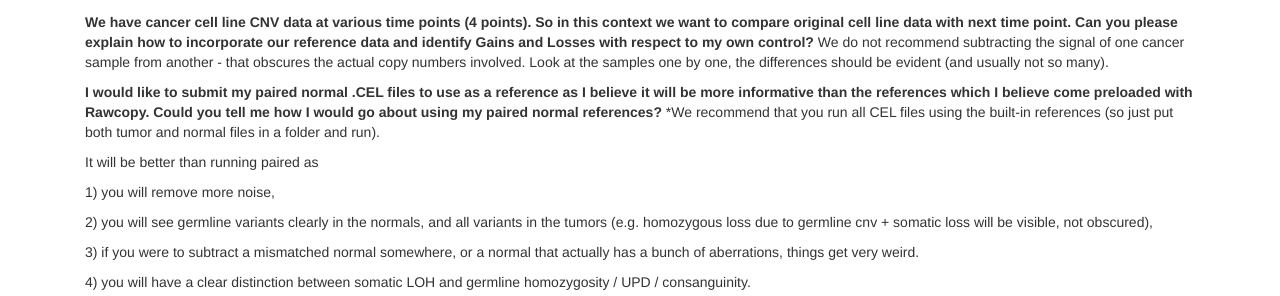
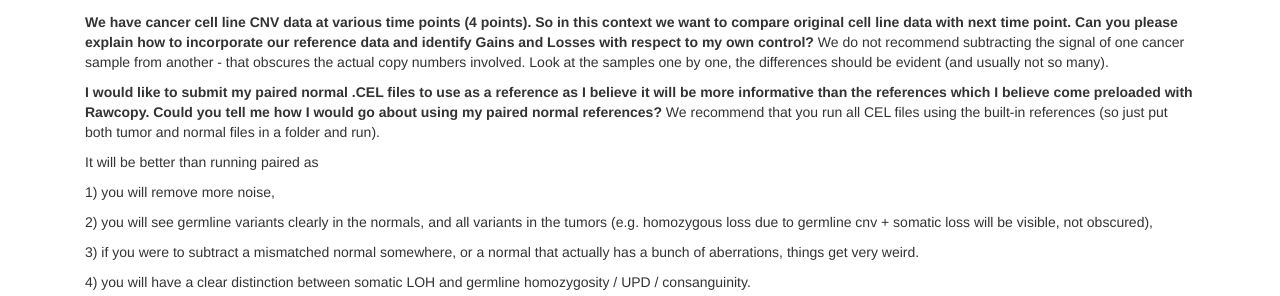
Before and after one commit to rawcopy/rawcopy.github.io, a Jekyll site: the page built from FAQ.md, in a window 1280 px wide and 1310 px high. Shown: the part 608-904 px from the top of the window. Built offline with Jekyll 4.4.1, drawn with Linux system fonts in a browser that asks for light colours; nearby versions of some CDN libraries.

Commit message:
Update FAQ.md

```diff
--- a/FAQ.md
+++ b/FAQ.md
@@ -62,7 +62,7 @@
 
 
 **I would like to submit my paired normal .CEL files to use as a reference as I believe it will be more informative than the references which I believe come preloaded with Rawcopy.  Could you tell me how I would go about using my paired normal references?**
-*We recommend that you run all CEL files using the built-in references (so just put both tumor and normal files in a folder and run).
+We recommend that you run all CEL files using the built-in references (so just put both tumor and normal files in a folder and run).
 
 It will be better than running paired as
 
```
